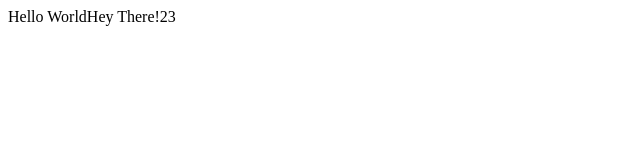
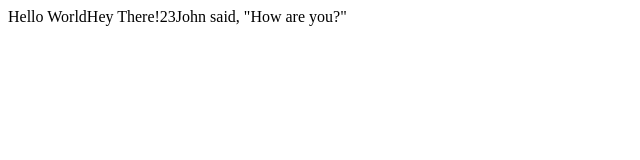
Before and after one commit to rat17sri/Beginner-JavaScript-Tutorial, a plain HTML site: page index.html in a window 1280 px wide. Shown: the whole page, without its empty margins (0-640 px from the left). Drawn offline with Linux system fonts and the light colour scheme.

Commit message:
Different Types of Variables

```diff
--- a/index.html
+++ b/index.html
@@ -19,6 +19,17 @@
 
         var x = 23;
         document.write(x);
+
+        // Different types of variable
+        var a = 20;
+        var b = 20.34;
+        var c = -20.34;
+        var d = 'Text in here';
+        var e = "John said, \"How are you?\""; // Use of escape character
+        var f = true;
+        var g = null;
+        document.write(e);
+
     </script>
 </body>
 
```
